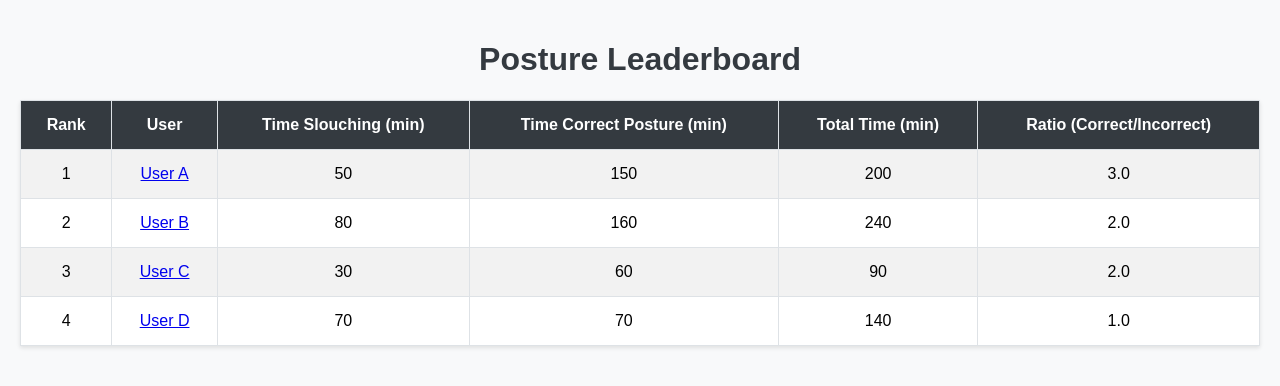
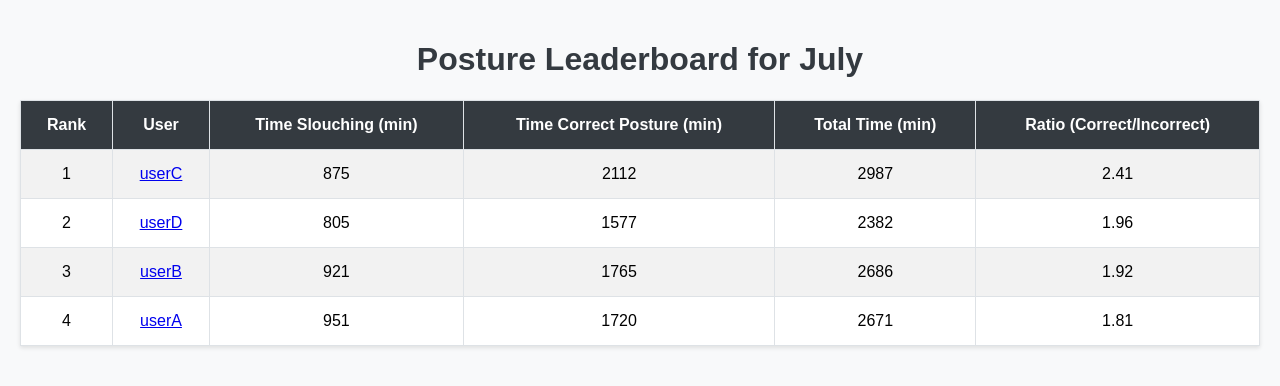
Before and after one commit to jacayan/slouchinator, a plain HTML site: page index.html in a window 1280 px wide. Drawn offline with nearby package versions, Linux system fonts and the light colour scheme.

Commit message:
Add files via upload

```diff
--- a/index.html
+++ b/index.html
@@ -8,7 +8,7 @@
     <script src="https://cdn.jsdelivr.net/npm/chart.js"></script>
 </head>
 <body>
-    <h1>Posture Leaderboard</h1>
+    <h1>Posture Leaderboard for July</h1>
     <table>
         <thead>
             <tr>
@@ -21,38 +21,7 @@
             </tr>
         </thead>
         <tbody id="leaderboard">
-            <tr data-user="userA">
-                <td>1</td>
-                <td><a href="#" onclick="showUserStats('userA')">User A</a></td>
-                <td>50</td>
-                <td>150</td>
-                <td>200</td>
-                <td>3.0</td>
-            </tr>
-            <tr data-user="userB">
-                <td>2</td>
-                <td><a href="#" onclick="showUserStats('userB')">User B</a></td>
-                <td>80</td>
-                <td>160</td>
-                <td>240</td>
-                <td>2.0</td>
-            </tr>
-            <tr data-user="userC">
-                <td>3</td>
-                <td><a href="#" onclick="showUserStats('userC')">User C</a></td>
-                <td>30</td>
-                <td>60</td>
-                <td>90</td>
-                <td>2.0</td>
-            </tr>
-            <tr data-user="userD">
-                <td>4</td>
-                <td><a href="#" onclick="showUserStats('userD')">User D</a></td>
-                <td>70</td>
-                <td>70</td>
-                <td>140</td>
-                <td>1.0</td>
-            </tr>
+            <!-- Data will be dynamically inserted here -->
         </tbody>
     </table>
 
@@ -61,7 +30,7 @@
         <canvas id="userChart"></canvas>
         <select id="timeframe" onchange="updateChart()">
             <option value="week">Past Week</option>
-            <option value="month">Past Month</option>
+            <option value="month" selected>Past Month</option>
             <option value="year">Past Year</option>
         </select>
         <button onclick="hideUserStats()">Back to Leaderboard</button>
--- a/script.js
+++ b/script.js
@@ -1,28 +1,67 @@
 const userData = {
     userA: {
-        week: [3.0, 2.9, 3.2, 3.1, 2.8, 3.0, 3.1],
-        month: [2.8, 3.0, 3.2, 2.9, 3.1, 2.8, 3.0, 3.2, 2.9, 3.1, 3.0, 2.8, 3.1, 2.9, 3.2, 3.0, 2.8, 3.1, 2.9, 3.2, 3.0, 2.8, 3.1, 2.9, 3.2, 3.0, 2.8, 3.1, 2.9, 3.2],
-        year: [2.9, 3.0, 3.1, 2.8, 3.0, 3.1, 2.9, 3.0, 3.2, 2.9, 3.1, 2.8]
+        month: Array(30).fill().map(() => ({ slouching: Math.floor(Math.random() * 60), correct: Math.floor(Math.random() * 120) })),
+        week: Array(7).fill().map(() => ({ slouching: Math.floor(Math.random() * 60), correct: Math.floor(Math.random() * 120) })),
+        year: Array(12).fill().map(() => ({ slouching: Math.floor(Math.random() * 1800), correct: Math.floor(Math.random() * 3600) }))
     },
     userB: {
-        week: [2.0, 2.1, 2.2, 2.0, 1.9, 2.0, 2.1],
-        month: [2.1, 2.0, 2.2, 2.1, 2.0, 2.2, 2.1, 2.0, 2.2, 2.0, 1.9, 2.0, 2.1, 2.0, 2.2, 2.1, 2.0, 2.2, 2.1, 2.0, 2.2, 2.0, 1.9, 2.0, 2.1, 2.0, 2.2, 2.1, 2.0, 2.2],
-        year: [2.0, 2.1, 2.2, 2.0, 1.9, 2.0, 2.1, 2.0, 2.2, 2.1, 2.0, 2.2]
+        month: Array(30).fill().map(() => ({ slouching: Math.floor(Math.random() * 60), correct: Math.floor(Math.random() * 120) })),
+        week: Array(7).fill().map(() => ({ slouching: Math.floor(Math.random() * 60), correct: Math.floor(Math.random() * 120) })),
+        year: Array(12).fill().map(() => ({ slouching: Math.floor(Math.random() * 1800), correct: Math.floor(Math.random() * 3600) }))
     },
     userC: {
-        week: [1.5, 1.6, 1.4, 1.5, 1.7, 1.5, 1.6],
-        month: [1.4, 1.5, 1.6, 1.5, 1.4, 1.5, 1.7, 1.5, 1.6, 1.5, 1.4, 1.5, 1.6, 1.5, 1.4, 1.5, 1.7, 1.5, 1.6, 1.5, 1.4, 1.5, 1.6, 1.5, 1.4, 1.5, 1.7, 1.5, 1.6, 1.5],
-        year: [1.6, 1.5, 1.4, 1.5, 1.7, 1.5, 1.6, 1.5, 1.4, 1.5, 1.6, 1.5]
+        month: Array(30).fill().map(() => ({ slouching: Math.floor(Math.random() * 60), correct: Math.floor(Math.random() * 120) })),
+        week: Array(7).fill().map(() => ({ slouching: Math.floor(Math.random() * 60), correct: Math.floor(Math.random() * 120) })),
+        year: Array(12).fill().map(() => ({ slouching: Math.floor(Math.random() * 1800), correct: Math.floor(Math.random() * 3600) }))
     },
     userD: {
-        week: [1.0, 1.0, 1.0, 1.0, 1.0, 1.0, 1.0],
-        month: [1.0, 1.0, 1.0, 1.0, 1.0, 1.0, 1.0, 1.0, 1.0, 1.0, 1.0, 1.0, 1.0, 1.0, 1.0, 1.0, 1.0, 1.0, 1.0, 1.0, 1.0, 1.0, 1.0, 1.0, 1.0, 1.0, 1.0, 1.0, 1.0, 1.0],
-        year: [1.0, 1.0, 1.0, 1.0, 1.0, 1.0, 1.0, 1.0, 1.0, 1.0, 1.0, 1.0]
+        month: Array(30).fill().map(() => ({ slouching: Math.floor(Math.random() * 60), correct: Math.floor(Math.random() * 120) })),
+        week: Array(7).fill().map(() => ({ slouching: Math.floor(Math.random() * 60), correct: Math.floor(Math.random() * 120) })),
+        year: Array(12).fill().map(() => ({ slouching: Math.floor(Math.random() * 1800), correct: Math.floor(Math.random() * 3600) }))
     }
 };
 
 let currentUser = 'userA';
 let currentChart;
+
+document.addEventListener("DOMContentLoaded", function() {
+    populateLeaderboard();
+});
+
+function calculateMonthlyStats(user) {
+    const data = userData[user].month;
+    const totalSlouching = data.reduce((acc, day) => acc + day.slouching, 0);
+    const totalCorrect = data.reduce((acc, day) => acc + day.correct, 0);
+    const totalTime = totalSlouching + totalCorrect;
+    const ratio = (totalCorrect / totalSlouching).toFixed(2);
+    return { totalSlouching, totalCorrect, totalTime, ratio };
+}
+
+function populateLeaderboard() {
+    const leaderboard = document.getElementById('leaderboard');
+    leaderboard.innerHTML = '';
+
+    const users = Object.keys(userData);
+    const stats = users.map(user => ({
+        user,
+        ...calculateMonthlyStats(user)
+    }));
+
+    stats.sort((a, b) => b.ratio - a.ratio);
+
+    stats.forEach((stat, index) => {
+        const row = document.createElement('tr');
+        row.innerHTML = `
+            <td>${index + 1}</td>
+            <td><a href="#" onclick="showUserStats('${stat.user}')">${stat.user}</a></td>
+            <td>${stat.totalSlouching}</td>
+            <td>${stat.totalCorrect}</td>
+            <td>${stat.totalTime}</td>
+            <td>${stat.ratio}</td>
+        `;
+        leaderboard.appendChild(row);
+    });
+}
 
 function showUserStats(user) {
     currentUser = user;
@@ -53,7 +92,7 @@ function updateChart() {
             labels: labels,
             datasets: [{
                 label: 'Correct/Incorrect Posture Ratio',
-                data: data,
+                data: data.map(day => (day.correct / day.slouching).toFixed(2)),
                 borderColor: 'rgba(75, 192, 192, 1)',
                 borderWidth: 2,
                 fill: false
```
